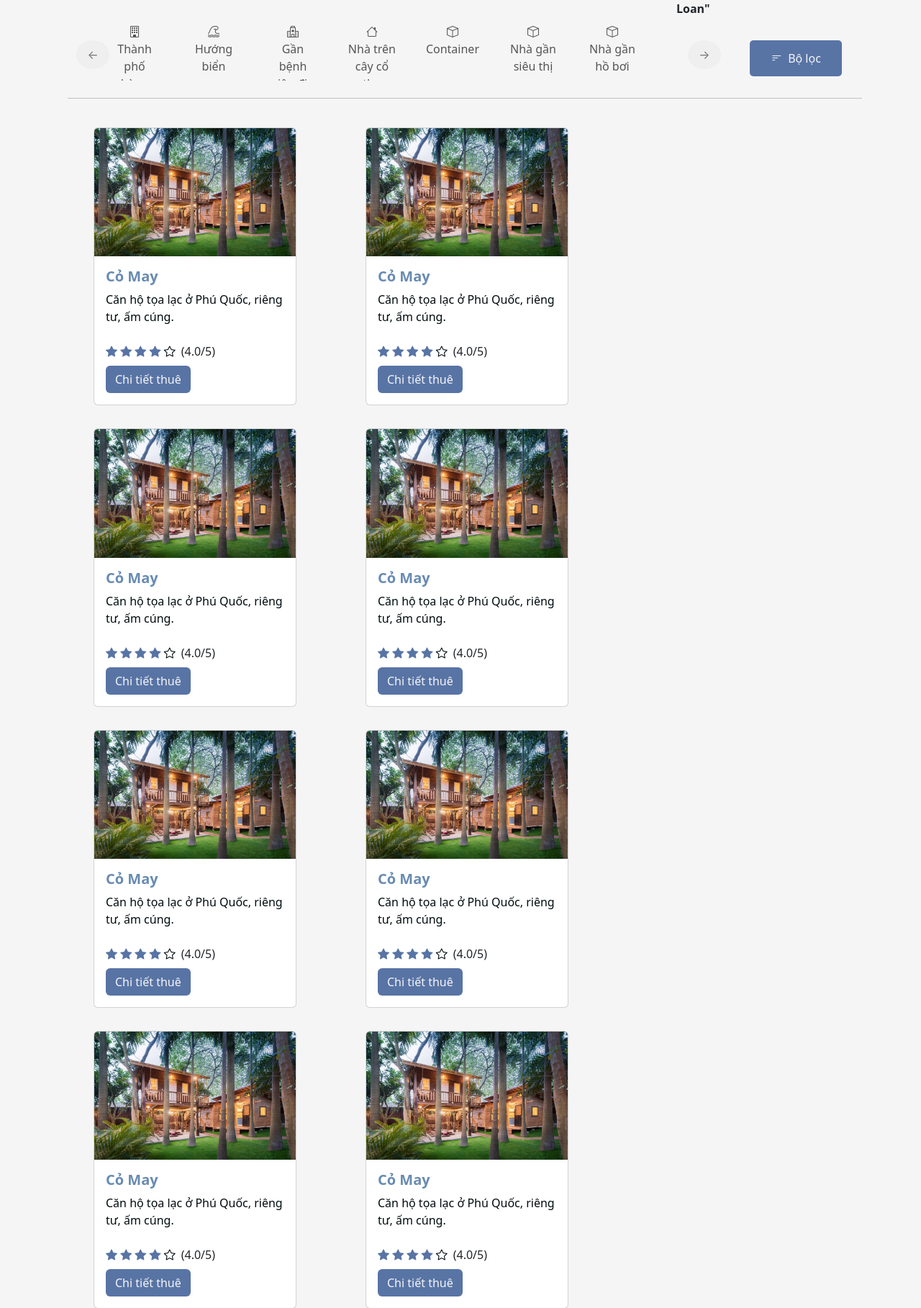
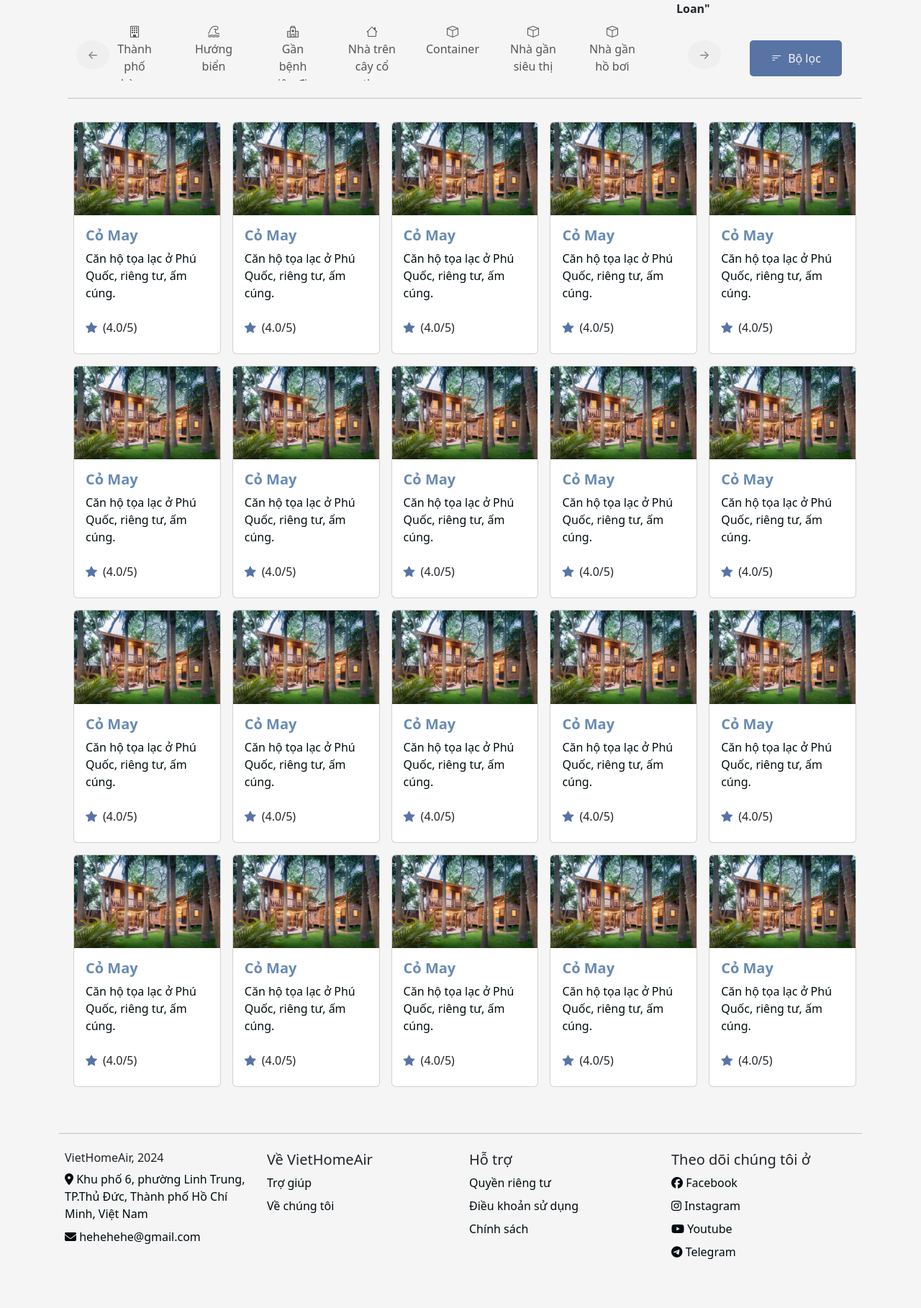
Before and after one commit to Riiichan04/VietHomeAir, a Django app: page /result/ in a window 1280 px wide. Shown: the part 182-1999 px from the top of the page at 72% size. After the commit the page ends 1931 px from the top, so only its background shows below. Run offline with Django 5.2, Linux system fonts and the light colour scheme; some libraries are stand-ins or nearby versions.

Commit message:
Chỉnh sửa lại layout kết quả tìm kiếm.

```diff
--- a/application/static/style/result-page.css
+++ b/application/static/style/result-page.css
@@ -16,14 +16,6 @@ button{
     color:var(--main-cta-color);
     font-weight: bold;
 }
-.service-detail{
-    background-color: var(--logo-icon-color);
-    color: var(--web-background-color);
-}
-.service-detail:hover{
-    color: var(--logo-icon-color);
-    background-color: var(--web-background-color);
-}
 .bi-star-fill{
     color: var(--logo-icon-color);
 }
@@ -36,3 +28,8 @@ button{
 .categories i,.categories p{
     color: var(--sub-cta-color);
 }
+.list-services .card-item{
+    width: calc(20% - 1.5rem);
+    height: 25rem;
+    border:solid 2px var(--main-cta-color);
+}
--- a/application/templates/result-page.html
+++ b/application/templates/result-page.html
@@ -33,7 +33,8 @@
                     <button id="scrollLeft" class="mt-4">←</button>
                     <div class="carousel-inner">
                         <div class="carousel-item active">
-                            <div class="scroll-container d-flex overflow-hidden categories row" style="width:calc(100% - 30px)">
+                            <div class="scroll-container d-flex overflow-hidden categories row"
+                                 style="width:calc(100% - 30px)">
                                 <div class="col text-center me-3">
                                     <i class="bi bi-building"></i>
                                     <p>Thành phố hàng đầu</p>
@@ -76,8 +77,9 @@
             </div>
         </div>
         <hr/>
-        <div class="row py-2 list-services">
-            <div class="col-3 p-0 mx-5 my-3 card">
+        <div class="container py-2 list-services">
+            <div class="row p-0">
+                <div class="col p-0 card m-2">
                     <img src="{% static 'image/product_img5.jpg' %}" class="card-img-top" alt="...">
                     <div class="card-body">
                         <h5 class="card-title">Cỏ May</h5>
@@ -85,17 +87,12 @@
                         <div class="d-flex py-2">
                             <div class="text-warning ">
                                 <i class="bi bi-star-fill"></i>
-                            <i class="bi bi-star-fill"></i>
-                            <i class="bi bi-star-fill"></i>
-                            <i class="bi bi-star-fill"></i>
-                            <i class="bi bi-star"></i> <!-- Empty star -->
                             </div>
                             <div class=" ps-2 count-star">(4.0/5)</div>
                         </div>
-                    <a href="#" class="btn service-detail">Chi tiết thuê</a>
                     </div>
                 </div>
-            <div class="col-3 p-0 mx-5 my-3 card">
+                <div class="col p-0 card m-2">
                     <img src="{% static 'image/product_img5.jpg' %}" class="card-img-top" alt="...">
                     <div class="card-body">
                         <h5 class="card-title">Cỏ May</h5>
@@ -103,17 +100,12 @@
                         <div class="d-flex py-2">
                             <div class="text-warning ">
                                 <i class="bi bi-star-fill"></i>
-                            <i class="bi bi-star-fill"></i>
-                            <i class="bi bi-star-fill"></i>
-                            <i class="bi bi-star-fill"></i>
-                            <i class="bi bi-star"></i> <!-- Empty star -->
                             </div>
                             <div class=" ps-2 count-star">(4.0/5)</div>
                         </div>
-                    <a href="#" class="btn service-detail">Chi tiết thuê</a>
                     </div>
                 </div>
-            <div class="col-3 p-0 mx-5 my-3 card">
+                <div class="col p-0 card m-2">
                     <img src="{% static 'image/product_img5.jpg' %}" class="card-img-top" alt="...">
                     <div class="card-body">
                         <h5 class="card-title">Cỏ May</h5>
@@ -121,17 +113,12 @@
                         <div class="d-flex py-2">
                             <div class="text-warning ">
                                 <i class="bi bi-star-fill"></i>
-                            <i class="bi bi-star-fill"></i>
-                            <i class="bi bi-star-fill"></i>
-                            <i class="bi bi-star-fill"></i>
-                            <i class="bi bi-star"></i> <!-- Empty star -->
                             </div>
                             <div class=" ps-2 count-star">(4.0/5)</div>
                         </div>
-                    <a href="#" class="btn service-detail">Chi tiết thuê</a>
                     </div>
                 </div>
-            <div class="col-3 p-0 mx-5 my-3 card">
+                <div class="col p-0 card m-2">
                     <img src="{% static 'image/product_img5.jpg' %}" class="card-img-top" alt="...">
                     <div class="card-body">
                         <h5 class="card-title">Cỏ May</h5>
@@ -139,17 +126,12 @@
                         <div class="d-flex py-2">
                             <div class="text-warning ">
                                 <i class="bi bi-star-fill"></i>
-                            <i class="bi bi-star-fill"></i>
-                            <i class="bi bi-star-fill"></i>
-                            <i class="bi bi-star-fill"></i>
-                            <i class="bi bi-star"></i> <!-- Empty star -->
                             </div>
                             <div class=" ps-2 count-star">(4.0/5)</div>
                         </div>
-                    <a href="#" class="btn service-detail">Chi tiết thuê</a>
                     </div>
                 </div>
-            <div class="col-3 p-0 mx-5 my-3 card">
+                <div class="col p-0 card m-2">
                     <img src="{% static 'image/product_img5.jpg' %}" class="card-img-top" alt="...">
                     <div class="card-body">
                         <h5 class="card-title">Cỏ May</h5>
@@ -157,17 +139,14 @@
                         <div class="d-flex py-2">
                             <div class="text-warning ">
                                 <i class="bi bi-star-fill"></i>
-                            <i class="bi bi-star-fill"></i>
-                            <i class="bi bi-star-fill"></i>
-                            <i class="bi bi-star-fill"></i>
-                            <i class="bi bi-star"></i> <!-- Empty star -->
                             </div>
                             <div class=" ps-2 count-star">(4.0/5)</div>
                         </div>
-                    <a href="#" class="btn service-detail">Chi tiết thuê</a>
                     </div>
                 </div>
-            <div class="col-3 p-0 mx-5 my-3 card">
+            </div>
+            <div class="row p-0">
+                <div class="col p-0 card m-2">
                     <img src="{% static 'image/product_img5.jpg' %}" class="card-img-top" alt="...">
                     <div class="card-body">
                         <h5 class="card-title">Cỏ May</h5>
@@ -175,17 +154,12 @@
                         <div class="d-flex py-2">
                             <div class="text-warning ">
                                 <i class="bi bi-star-fill"></i>
-                            <i class="bi bi-star-fill"></i>
-                            <i class="bi bi-star-fill"></i>
-                            <i class="bi bi-star-fill"></i>
-                            <i class="bi bi-star"></i> <!-- Empty star -->
                             </div>
                             <div class=" ps-2 count-star">(4.0/5)</div>
                         </div>
-                    <a href="#" class="btn service-detail">Chi tiết thuê</a>
                     </div>
                 </div>
-            <div class="col-3 p-0 mx-5 my-3 card">
+                <div class="col p-0 card m-2">
                     <img src="{% static 'image/product_img5.jpg' %}" class="card-img-top" alt="...">
                     <div class="card-body">
                         <h5 class="card-title">Cỏ May</h5>
@@ -193,17 +167,12 @@
                         <div class="d-flex py-2">
                             <div class="text-warning ">
                                 <i class="bi bi-star-fill"></i>
-                            <i class="bi bi-star-fill"></i>
-                            <i class="bi bi-star-fill"></i>
-                            <i class="bi bi-star-fill"></i>
-                            <i class="bi bi-star"></i> <!-- Empty star -->
                             </div>
                             <div class=" ps-2 count-star">(4.0/5)</div>
                         </div>
-                    <a href="#" class="btn service-detail">Chi tiết thuê</a>
                     </div>
                 </div>
-            <div class="col-3 p-0 mx-5 my-3 card">
+                <div class="col p-0 card m-2">
                     <img src="{% static 'image/product_img5.jpg' %}" class="card-img-top" alt="...">
                     <div class="card-body">
                         <h5 class="card-title">Cỏ May</h5>
@@ -211,17 +180,12 @@
                         <div class="d-flex py-2">
                             <div class="text-warning ">
                                 <i class="bi bi-star-fill"></i>
-                            <i class="bi bi-star-fill"></i>
-                            <i class="bi bi-star-fill"></i>
-                            <i class="bi bi-star-fill"></i>
-                            <i class="bi bi-star"></i> <!-- Empty star -->
                             </div>
                             <div class=" ps-2 count-star">(4.0/5)</div>
                         </div>
-                    <a href="#" class="btn service-detail">Chi tiết thuê</a>
                     </div>
                 </div>
-            <div class="col-3 p-0 mx-5 my-3 card">
+                <div class="col p-0 card m-2">
                     <img src="{% static 'image/product_img5.jpg' %}" class="card-img-top" alt="...">
                     <div class="card-body">
                         <h5 class="card-title">Cỏ May</h5>
@@ -229,14 +193,157 @@
                         <div class="d-flex py-2">
                             <div class="text-warning ">
                                 <i class="bi bi-star-fill"></i>
-                            <i class="bi bi-star-fill"></i>
-                            <i class="bi bi-star-fill"></i>
-                            <i class="bi bi-star-fill"></i>
-                            <i class="bi bi-star"></i> <!-- Empty star -->
                             </div>
                             <div class=" ps-2 count-star">(4.0/5)</div>
                         </div>
-                    <a href="#" class="btn service-detail">Chi tiết thuê</a>
+                    </div>
+                </div>
+                <div class="col p-0 card m-2">
+                    <img src="{% static 'image/product_img5.jpg' %}" class="card-img-top" alt="...">
+                    <div class="card-body">
+                        <h5 class="card-title">Cỏ May</h5>
+                        <p class="card-text">Căn hộ tọa lạc ở Phú Quốc, riêng tư, ấm cúng.</p>
+                        <div class="d-flex py-2">
+                            <div class="text-warning ">
+                                <i class="bi bi-star-fill"></i>
+                            </div>
+                            <div class=" ps-2 count-star">(4.0/5)</div>
+                        </div>
+                    </div>
+                </div>
+            </div>
+            <div class="row p-0">
+                <div class="col p-0 card m-2">
+                    <img src="{% static 'image/product_img5.jpg' %}" class="card-img-top" alt="...">
+                    <div class="card-body">
+                        <h5 class="card-title">Cỏ May</h5>
+                        <p class="card-text">Căn hộ tọa lạc ở Phú Quốc, riêng tư, ấm cúng.</p>
+                        <div class="d-flex py-2">
+                            <div class="text-warning ">
+                                <i class="bi bi-star-fill"></i>
+                            </div>
+                            <div class=" ps-2 count-star">(4.0/5)</div>
+                        </div>
+                    </div>
+                </div>
+                <div class="col p-0 card m-2">
+                    <img src="{% static 'image/product_img5.jpg' %}" class="card-img-top" alt="...">
+                    <div class="card-body">
+                        <h5 class="card-title">Cỏ May</h5>
+                        <p class="card-text">Căn hộ tọa lạc ở Phú Quốc, riêng tư, ấm cúng.</p>
+                        <div class="d-flex py-2">
+                            <div class="text-warning ">
+                                <i class="bi bi-star-fill"></i>
+                            </div>
+                            <div class=" ps-2 count-star">(4.0/5)</div>
+                        </div>
+                    </div>
+                </div>
+                <div class="col p-0 card m-2">
+                    <img src="{% static 'image/product_img5.jpg' %}" class="card-img-top" alt="...">
+                    <div class="card-body">
+                        <h5 class="card-title">Cỏ May</h5>
+                        <p class="card-text">Căn hộ tọa lạc ở Phú Quốc, riêng tư, ấm cúng.</p>
+                        <div class="d-flex py-2">
+                            <div class="text-warning ">
+                                <i class="bi bi-star-fill"></i>
+                            </div>
+                            <div class=" ps-2 count-star">(4.0/5)</div>
+                        </div>
+                    </div>
+                </div>
+                <div class="col p-0 card m-2">
+                    <img src="{% static 'image/product_img5.jpg' %}" class="card-img-top" alt="...">
+                    <div class="card-body">
+                        <h5 class="card-title">Cỏ May</h5>
+                        <p class="card-text">Căn hộ tọa lạc ở Phú Quốc, riêng tư, ấm cúng.</p>
+                        <div class="d-flex py-2">
+                            <div class="text-warning ">
+                                <i class="bi bi-star-fill"></i>
+                            </div>
+                            <div class=" ps-2 count-star">(4.0/5)</div>
+                        </div>
+                    </div>
+                </div>
+                <div class="col p-0 card m-2">
+                    <img src="{% static 'image/product_img5.jpg' %}" class="card-img-top" alt="...">
+                    <div class="card-body">
+                        <h5 class="card-title">Cỏ May</h5>
+                        <p class="card-text">Căn hộ tọa lạc ở Phú Quốc, riêng tư, ấm cúng.</p>
+                        <div class="d-flex py-2">
+                            <div class="text-warning ">
+                                <i class="bi bi-star-fill"></i>
+                            </div>
+                            <div class=" ps-2 count-star">(4.0/5)</div>
+                        </div>
+                    </div>
+                </div>
+            </div>
+            <div class="row p-0">
+                <div class="col p-0 card m-2">
+                    <img src="{% static 'image/product_img5.jpg' %}" class="card-img-top" alt="...">
+                    <div class="card-body">
+                        <h5 class="card-title">Cỏ May</h5>
+                        <p class="card-text">Căn hộ tọa lạc ở Phú Quốc, riêng tư, ấm cúng.</p>
+                        <div class="d-flex py-2">
+                            <div class="text-warning ">
+                                <i class="bi bi-star-fill"></i>
+                            </div>
+                            <div class=" ps-2 count-star">(4.0/5)</div>
+                        </div>
+                    </div>
+                </div>
+                <div class="col p-0 card m-2">
+                    <img src="{% static 'image/product_img5.jpg' %}" class="card-img-top" alt="...">
+                    <div class="card-body">
+                        <h5 class="card-title">Cỏ May</h5>
+                        <p class="card-text">Căn hộ tọa lạc ở Phú Quốc, riêng tư, ấm cúng.</p>
+                        <div class="d-flex py-2">
+                            <div class="text-warning ">
+                                <i class="bi bi-star-fill"></i>
+                            </div>
+                            <div class=" ps-2 count-star">(4.0/5)</div>
+                        </div>
+                    </div>
+                </div>
+                <div class="col p-0 card m-2">
+                    <img src="{% static 'image/product_img5.jpg' %}" class="card-img-top" alt="...">
+                    <div class="card-body">
+                        <h5 class="card-title">Cỏ May</h5>
+                        <p class="card-text">Căn hộ tọa lạc ở Phú Quốc, riêng tư, ấm cúng.</p>
+                        <div class="d-flex py-2">
+                            <div class="text-warning ">
+                                <i class="bi bi-star-fill"></i>
+                            </div>
+                            <div class=" ps-2 count-star">(4.0/5)</div>
+                        </div>
+                    </div>
+                </div>
+                <div class="col p-0 card m-2">
+                    <img src="{% static 'image/product_img5.jpg' %}" class="card-img-top" alt="...">
+                    <div class="card-body">
+                        <h5 class="card-title">Cỏ May</h5>
+                        <p class="card-text">Căn hộ tọa lạc ở Phú Quốc, riêng tư, ấm cúng.</p>
+                        <div class="d-flex py-2">
+                            <div class="text-warning ">
+                                <i class="bi bi-star-fill"></i>
+                            </div>
+                            <div class=" ps-2 count-star">(4.0/5)</div>
+                        </div>
+                    </div>
+                </div>
+                <div class="col p-0 card m-2">
+                    <img src="{% static 'image/product_img5.jpg' %}" class="card-img-top" alt="...">
+                    <div class="card-body">
+                        <h5 class="card-title">Cỏ May</h5>
+                        <p class="card-text">Căn hộ tọa lạc ở Phú Quốc, riêng tư, ấm cúng.</p>
+                        <div class="d-flex py-2">
+                            <div class="text-warning ">
+                                <i class="bi bi-star-fill"></i>
+                            </div>
+                            <div class=" ps-2 count-star">(4.0/5)</div>
+                        </div>
+                    </div>
                 </div>
             </div>
         </div>
```
Lines whose indentation alone changed are shown as unchanged.
